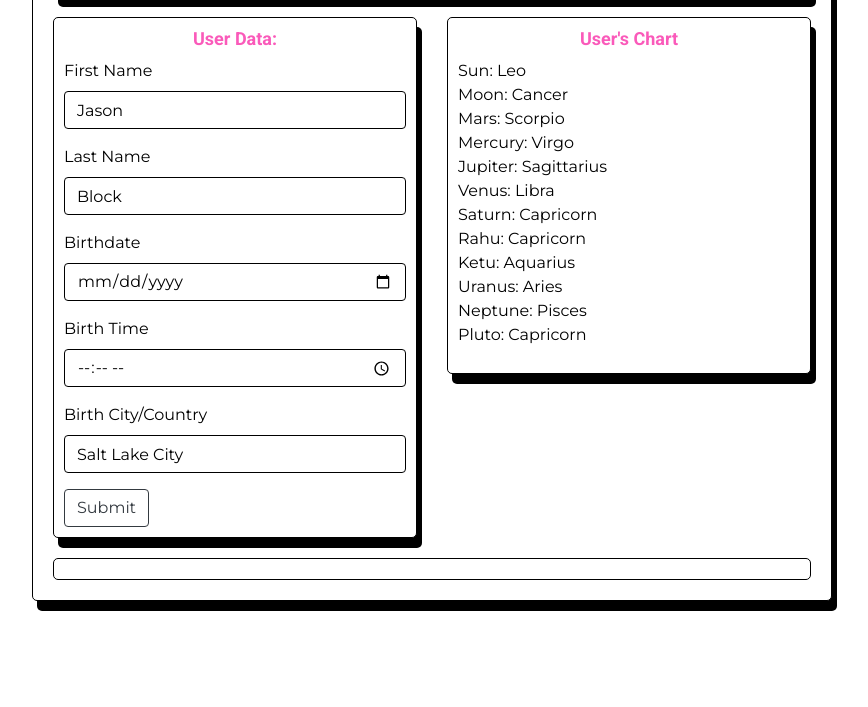
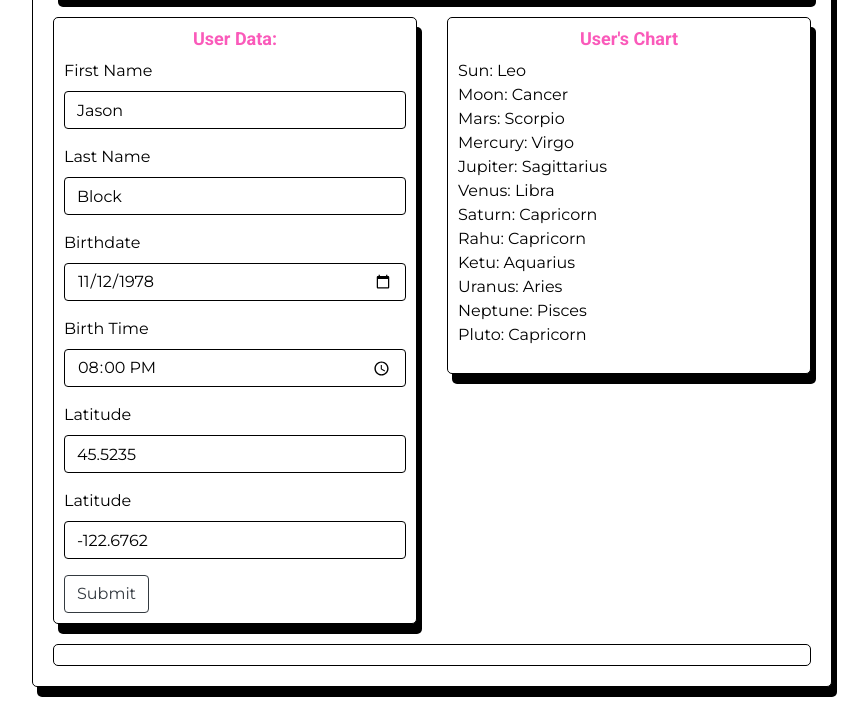
Before and after one commit to simpledimplejohn/astrology_front_end_vanila, a website: page public/index.html in a window 1280 px wide. Shown: the part 195-902 px from the top of the page, without its empty margins (208-1076 px from the left). Before the commit the page ends 816 px from the top, so only its background shows below. Drawn offline with nearby package versions, Linux system fonts and the light colour scheme.

Commit message:
form updated

```diff
--- a/public/index.html
+++ b/public/index.html
@@ -36,15 +36,19 @@
                         </div>
                         <div class="form-group">
                             <label for="birthdate">Birthdate</label>
-                            <input type="date" class="form-control" id="birthdate" >
+                            <input type="date" class="form-control" id="birthdate" value="1978-11-12">
                         </div>
                         <div class="form-group">
                             <label for="birthTime">Birth Time</label>
-                            <input type="time" class="form-control" id="birthTime" placeholder="Birth Time" value="then">
+                            <input type="time" class="form-control" id="birthTime" placeholder="Birth Time" value="20:00">
                         </div>
                         <div class="form-group">
-                            <label for="birthPlace">Birth City/Country</label>
-                            <input type="text" class="form-control" id="birthPlace" placeholder="Birth City/Country" value="Salt Lake City">
+                            <label for="latitude">Latitude</label>
+                            <input type="number" class="form-control" id="latitude"  value="45.5235">
+                        </div>
+                        <div class="form-group">
+                            <label for="longitude">Latitude</label>
+                            <input type="number" class="form-control" id="longitude"  value="-122.6762">
                         </div>
                         <button type="submit" class="btn btn-outline-dark">Submit</button>
                     </form>
--- a/public/scripts.js
+++ b/public/scripts.js
@@ -15,4 +15,4 @@ form.addEventListener("submit", function (event) {
     let element = document.getElementById("output");
     element.textContent = `User Info Is  \n
     ${firstName}`
-})
+});
```
